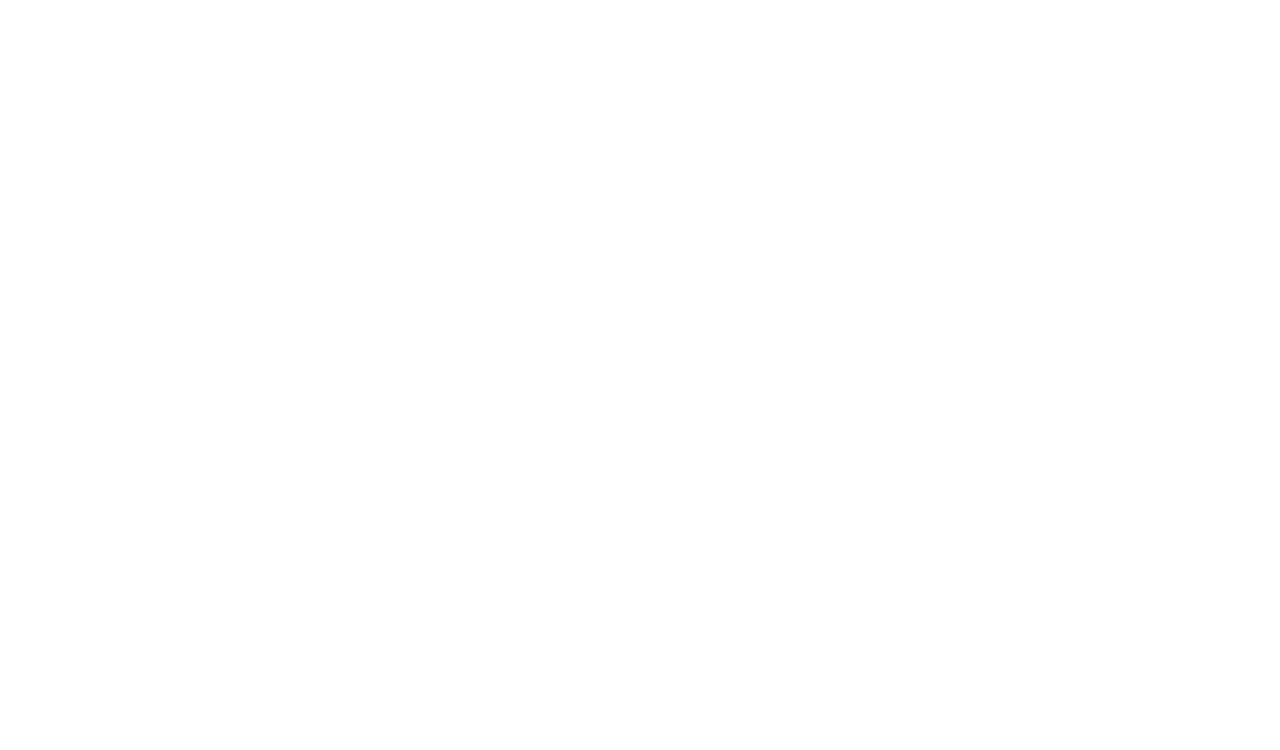
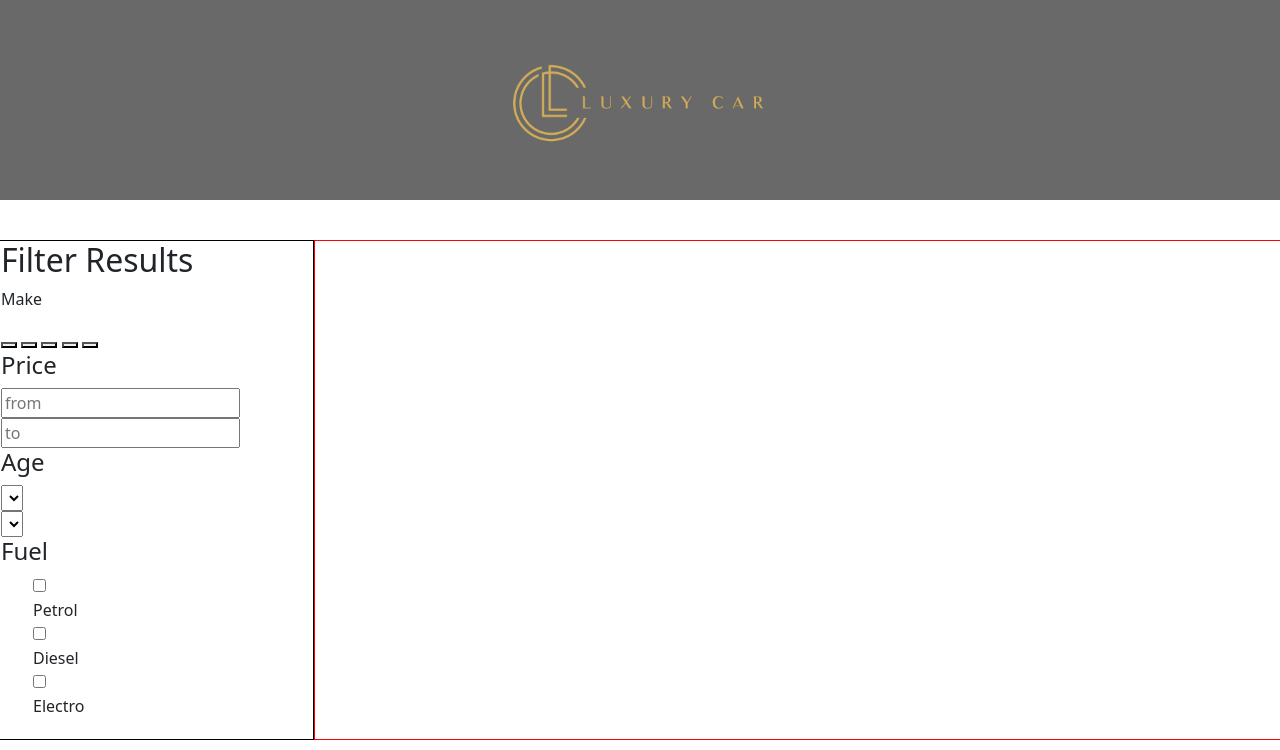
Before and after one commit to KirillKolchanov/online-store, a plain HTML site: page online-store/src/index.html in a window 1280 px wide. Drawn offline with nearby package versions, Linux system fonts and the light colour scheme.

Commit message:
feat: add html-structure, bootstrap, css-structure

```diff
--- /dev/null
+++ b/online-store/src/components/css/reset.css
@@ -0,0 +1,48 @@
+/* http://meyerweb.com/eric/tools/css/reset/
+   v2.0 | 20110126
+   License: none (public domain)
+*/
+
+html, body, div, span, applet, object, iframe,
+h1, h2, h3, h4, h5, h6, p, blockquote, pre,
+a, abbr, acronym, address, big, cite, code,
+del, dfn, em, img, ins, kbd, q, s, samp,
+small, strike, strong, sub, sup, tt, var,
+b, u, i, center,
+dl, dt, dd, ol, ul, li,
+fieldset, form, label, legend,
+table, caption, tbody, tfoot, thead, tr, th, td,
+article, aside, canvas, details, embed,
+figure, figcaption, footer, header, hgroup,
+menu, nav, output, ruby, section, summary,
+time, mark, audio, video {
+	margin: 0;
+	padding: 0;
+	border: 0;
+	font-size: 100%;
+	font: inherit;
+	vertical-align: baseline;
+}
+/* HTML5 display-role reset for older browsers */
+article, aside, details, figcaption, figure,
+footer, header, hgroup, menu, nav, section {
+	display: block;
+}
+body {
+	line-height: 1;
+}
+ol, ul {
+	list-style: none;
+}
+blockquote, q {
+	quotes: none;
+}
+blockquote:before, blockquote:after,
+q:before, q:after {
+	content: '';
+	content: none;
+}
+table {
+	border-collapse: collapse;
+	border-spacing: 0;
+}
--- a/online-store/src/index.html
+++ b/online-store/src/index.html
@@ -4,9 +4,99 @@
   <meta charset="UTF-8">
   <meta http-equiv="X-UA-Compatible" content="IE=edge">
   <meta name="viewport" content="width=device-width, initial-scale=1.0">
+  <link rel="stylesheet" href="./style.css">
+  <!-- <link href="https://fonts.googleapis.com/css?family=Lobster" rel="stylesheet" type="text/css"> -->
+  <!-- CSS only -->
+<link href="https://cdn.jsdelivr.net/npm/bootstrap@5.2.0-beta1/dist/css/bootstrap.min.css" rel="stylesheet" integrity="sha384-0evHe/X+R7YkIZDRvuzKMRqM+OrBnVFBL6DOitfPri4tjfHxaWutUpFmBp4vmVor" crossorigin="anonymous">
+  <link rel="stylesheet" href="https://use.fontawesome.com/releases/v5.8.1/css/all.css" integrity="sha384-50oBUHEmvpQ+1lW4y57PTFmhCaXp0ML5d60M1M7uH2+nqUivzIebhndOJK28anvf" crossorigin="anonymous">
   <title>Luxary cars shop</title>
 </head>
 <body>
-
+  <header>
+    <div class="header-logo">
+      <img src="./assets/img/luxe-Cars-Logo-1000x1000-1.png" alt="">
+    </div>
+    <div class="shopping-cart"></div>
+  </header>
+  <main>
+    <div class="sorting"></div>
+    <div class="main-container row">
+      <div class="filter-container col-12 col-lg-3">
+        <h2 class="filter-header">Filter Results</h2>
+        <p class="filter-make-header">Make</p>
+        <button class="filter-make-button"></button>
+        <button class="filter-make-button"></button>
+        <button class="filter-make-button"></button>
+        <button class="filter-make-button"></button>
+        <button class="filter-make-button"></button>
+        <h4 class="filter-price-header">Price</h4>
+        <div class="filter-price-input">
+          <input type="text" placeholder="from" class="filter-price-input">
+        </div>
+        <div class="filter-price-input">
+          <input type="text" placeholder="to" class="filter-price-input">
+        </div>
+        <h4 class="filter-age-header">Age</h4>
+        <div class="filter-age">
+          <div class="filter-age-left">
+            <select class="filter-select-age">
+              <option value="Min"></option>
+              <option value="2022"></option>
+              <option value="2021"></option>
+              <option value="2020"></option>
+              <option value="2019"></option>
+              <option value="2018"></option>
+              <option value="2017"></option>
+              <option value="2016"></option>
+              <option value="2015"></option>
+            </select>
+          </div>
+          <div class="filter-age-right">
+            <select class="filter-select-age">
+              <option value="Max"></option>
+              <option value="2022"></option>
+              <option value="2021"></option>
+              <option value="2020"></option>
+              <option value="2019"></option>
+              <option value="2018"></option>
+              <option value="2017"></option>
+              <option value="2016"></option>
+              <option value="2015"></option>
+            </select>
+          </div>
+          <h4 class="filter-fuel-header">Fuel</h4>
+          <div class="filter-fuel">
+            <ul class="filter-fuel-list">
+              <li class="filter-fuel-item">
+                <label class="filter-fuel-label">
+                  <div class="filter-fuel-checkbox">
+                    <input type="checkbox" class="filter-fuel-input">
+                  </div>
+                  <div class="filter-fuel-text">Petrol</div>
+                </label>
+              </li>
+              <li class="filter-fuel-item">
+                <label class="filter-fuel-label">
+                  <div class="filter-fuel-checkbox">
+                    <input type="checkbox" class="filter-fuel-input">
+                  </div>
+                  <div class="filter-fuel-text">Diesel</div>
+                </label>
+              </li>
+              <li class="filter-fuel-item">
+                <label class="filter-fuel-label">
+                  <div class="filter-fuel-checkbox">
+                    <input type="checkbox" class="filter-fuel-input">
+                  </div>
+                  <div class="filter-fuel-text">Electro</div>
+                </label>
+              </li>
+            </ul>
+          </div>
+        </div>
+      </div>
+      <div class="cars-container col-12 col-lg-9"></div>
+    </div>
+  </main>
 </body>
 </html>
--- a/online-store/src/style.css
+++ b/online-store/src/style.css
@@ -0,0 +1,32 @@
+
+@import url("./components/css/reset.css");
+
+header {
+  width: 100%;
+  height: 200px;
+  background-color: dimgrey;
+  display: flex;
+  justify-content: center;
+}
+
+.header-logo {
+  display: flex;
+  align-items: center;
+}
+
+.header-logo img {
+  height: 100px;
+}
+
+.sorting {
+  height: 40px;
+}
+
+.filter-container {
+  border: 1px solid black;
+}
+
+.cars-container {
+  height: 500px;
+  border: 1px solid red;
+}
```
Also changed, not shown: online-store/src/assets/img/Header-back.jpeg (added), online-store/src/assets/img/header-new.jpeg (added), online-store/src/assets/img/header.jpeg (added), online-store/src/assets/img/luxe-Cars-Logo-1000x1000-1.png (added).
